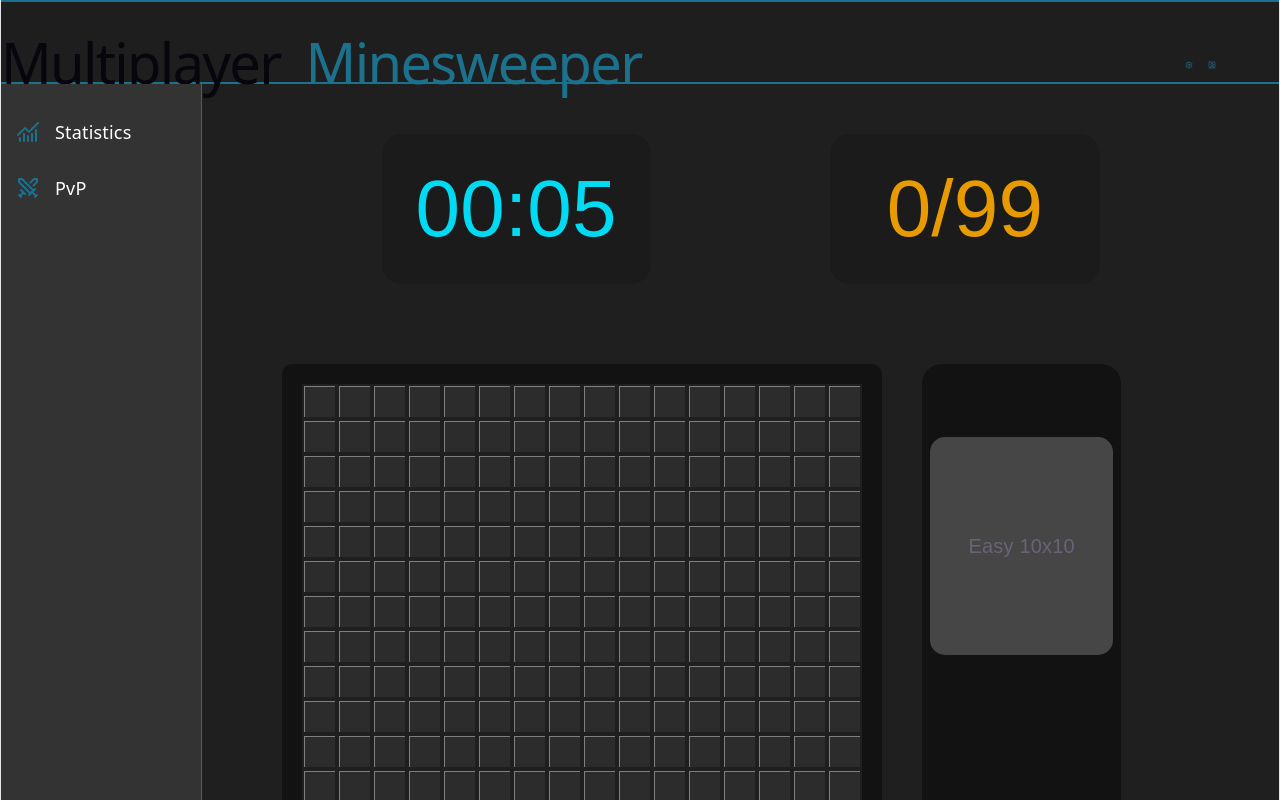
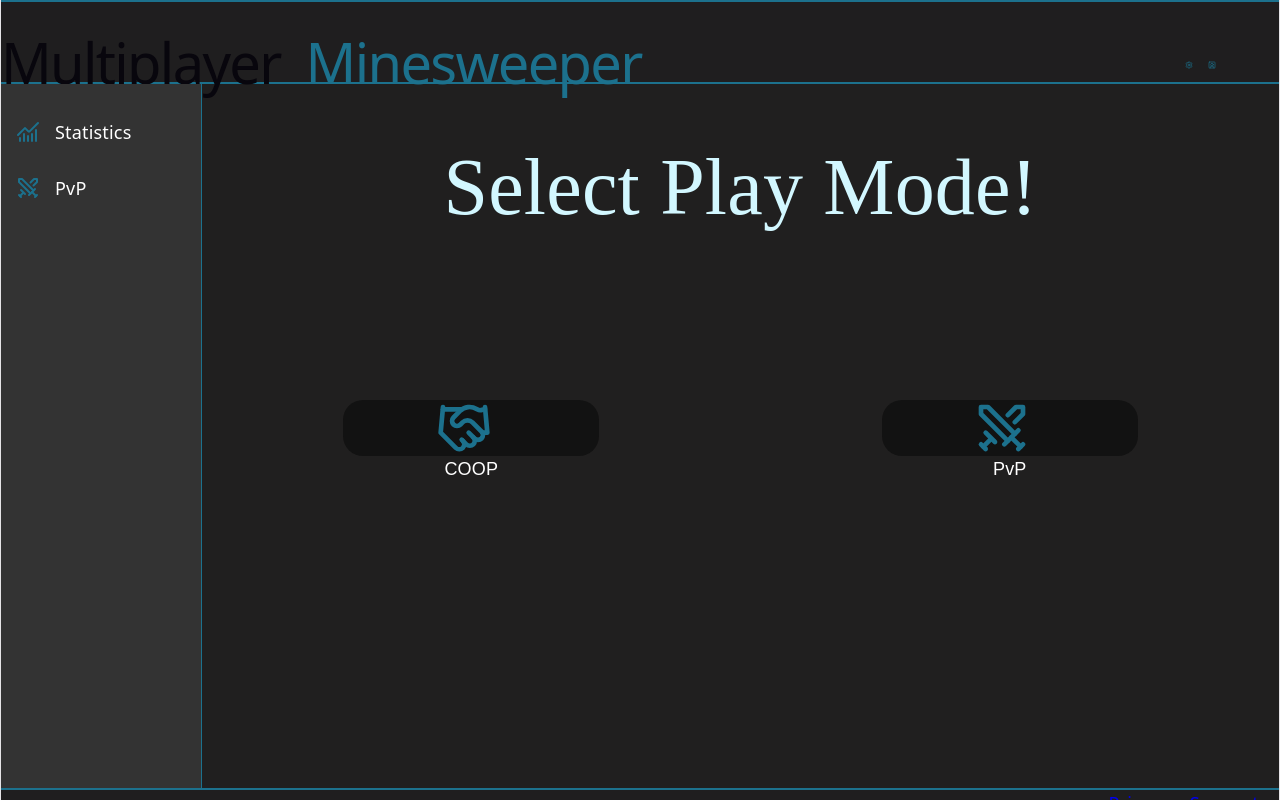
Before and after one commit to SamvelHov02/MultiplayerMinesweeper, a React (Vite) app in the folder client/: page / in a window 1280 px wide. Shown: the top 800 px of the page. Built offline with nearby package versions, Linux system fonts and the light colour scheme.

Commit message:
Multiplayer Selection Page
Completed the Multiplayer selection page, where the users will choose
between a CO-OP and PvP multiplayer modes.

```diff
--- /dev/null
+++ b/client/src/Multiplayer.css
@@ -0,0 +1,37 @@
+.main-board-multiplayer{
+    width : 100%;
+    display : flex;
+    flex-direction : row;
+    justify-content : space-around;
+    height : 7vh;
+}
+
+.coop{
+    background-color : #121212;
+    display : flex;
+    flex-direction : column;
+    width: 20cqw;
+    justify-content : space-around;
+    align-items : center;
+    border-radius : 20px;
+    color : white;
+}
+
+.pvp{
+    background-color : #121212;
+    display : flex;
+    flex-direction : column;
+    width: 20cqw;
+    justify-content : space-around;
+    align-items : center;
+    border-radius : 20px;
+    color : white;
+}
+
+.coop img{
+    margin-right : 0px;
+}
+
+.pvp img{
+    margin-right : 0px;
+}
--- /dev/null
+++ b/client/src/Multiplayer.jsx
@@ -0,0 +1,37 @@
+import Header from './Header';
+import SideBar from './SideBar';
+import Footer from './Footer';
+import './Multiplayer.css';
+import Icon from './Icon';
+
+function MultiPlayer() {
+  return (
+    <div style={{display : 'flex', flexDirection : 'column', minHeight : '100vh'}}>
+      <Header />
+
+      <div style={{display : 'flex', flex : 1, flexDirection : 'row', minHeight : '88vh'}}>
+        <SideBar />
+
+        <div id='main-container'>
+          <div id='difficulty-title'>
+           Select Play Mode!
+          </div>
+          <main className="main-board-multiplayer">
+            <div className='coop'>
+                <Icon name='coop' width='5cqw' height='5cqw' text=''/>
+                <span>COOP</span>
+            </div>
+            <div className='pvp'>
+                <Icon name='swords' width='5cqw' height='5cqw' text=''/>
+                <span>PvP</span>
+            </div>
+          </main>
+        </div>
+      </div>
+
+      <Footer />
+    </div>
+  );
+}
+
+export default MultiPlayer;
--- a/client/src/assets/index.js
+++ b/client/src/assets/index.js
@@ -5,5 +5,6 @@ import swords from './swords.svg';
 import account from './square-user-round.svg';
 import single from './singleplayer.svg';
 import multi from './user-group.svg';
+import coop from './handshake.svg';
 
-export const Icons = {cog, settings, stats, swords, account, single, multi};
+export const Icons = {cog, settings, stats, swords, account, single, multi, coop};
--- a/client/src/main.jsx
+++ b/client/src/main.jsx
@@ -5,12 +5,14 @@ import App from './App.jsx'
 import Home from './Home.jsx'
 import SinglePlayer from './SinglePlayer.jsx'
 import Game from './Game.jsx';
+import MultiPlayer  from './Multiplayer.jsx'
 
 createRoot(document.getElementById('root')).render(
   <StrictMode>
     {/* <Home /> */}
     {/* <SinglePlayer/> */}
-    <Game level={'hard'}/>
+    {/* <Game level={'hard'}/> */}
+    <MultiPlayer />
     {/* <App /> */}
   </StrictMode>,
 )
```
